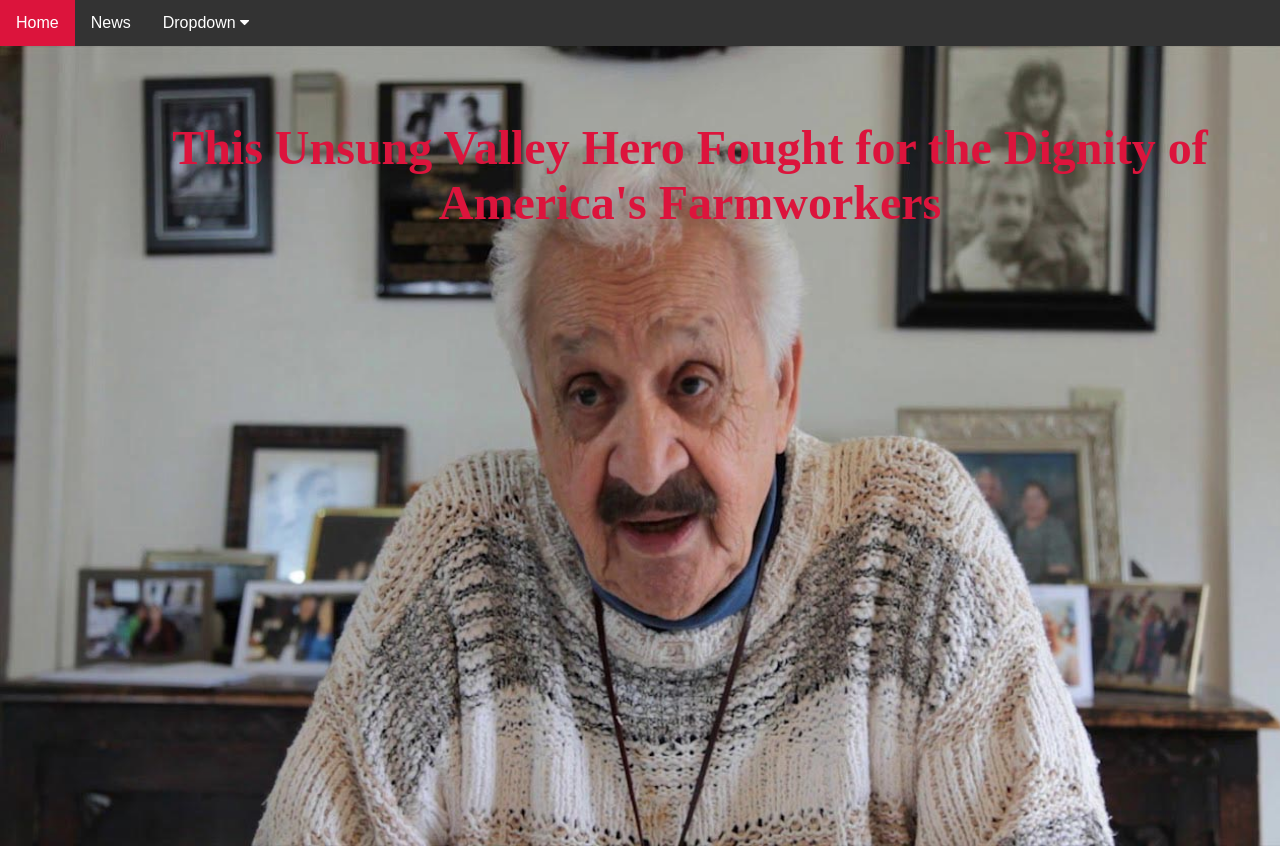
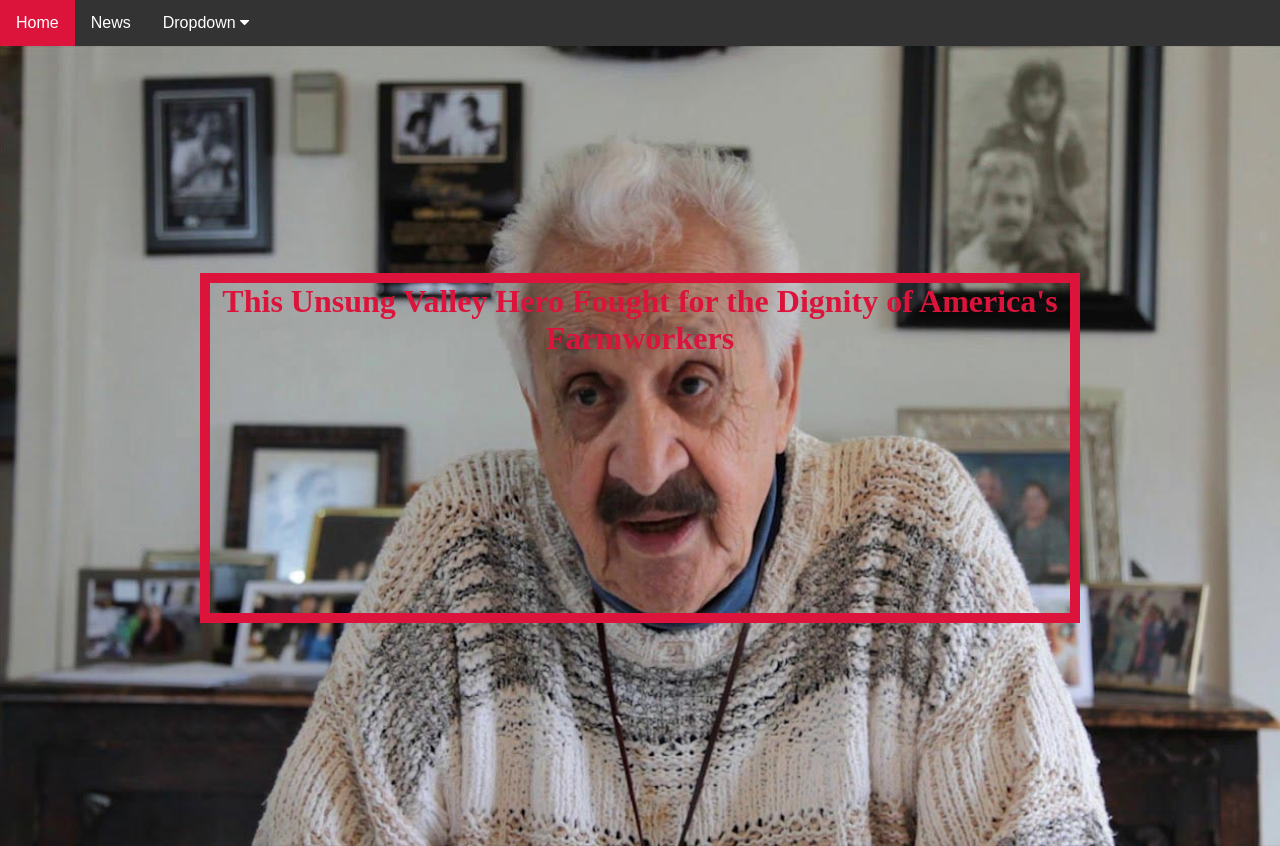
Before and after one commit to 9000HAL/parallax-practice, a plain HTML site: page index.html in a window 1280 px wide. Shown: the top 846 px of the page. Drawn offline with nearby package versions, Linux system fonts and the light colour scheme.

Commit message:
adjusting textbox for pre-parellex

```diff
--- a/css/styles.css
+++ b/css/styles.css
@@ -113,9 +113,12 @@
 
 .first-txt {
     position: absolute;
-    top: 34px;
-    left: 100px;
+    top: 200px;
+    bottom: 200px;
+    left: 200px;
+    right: 200px;
     color: crimson;
-    font-size: 300%;
+    font-size: 200%;
+    border: 10px solid crimson
 
 }
```
Also changed, not shown: index.html (+6 -0 lines).
